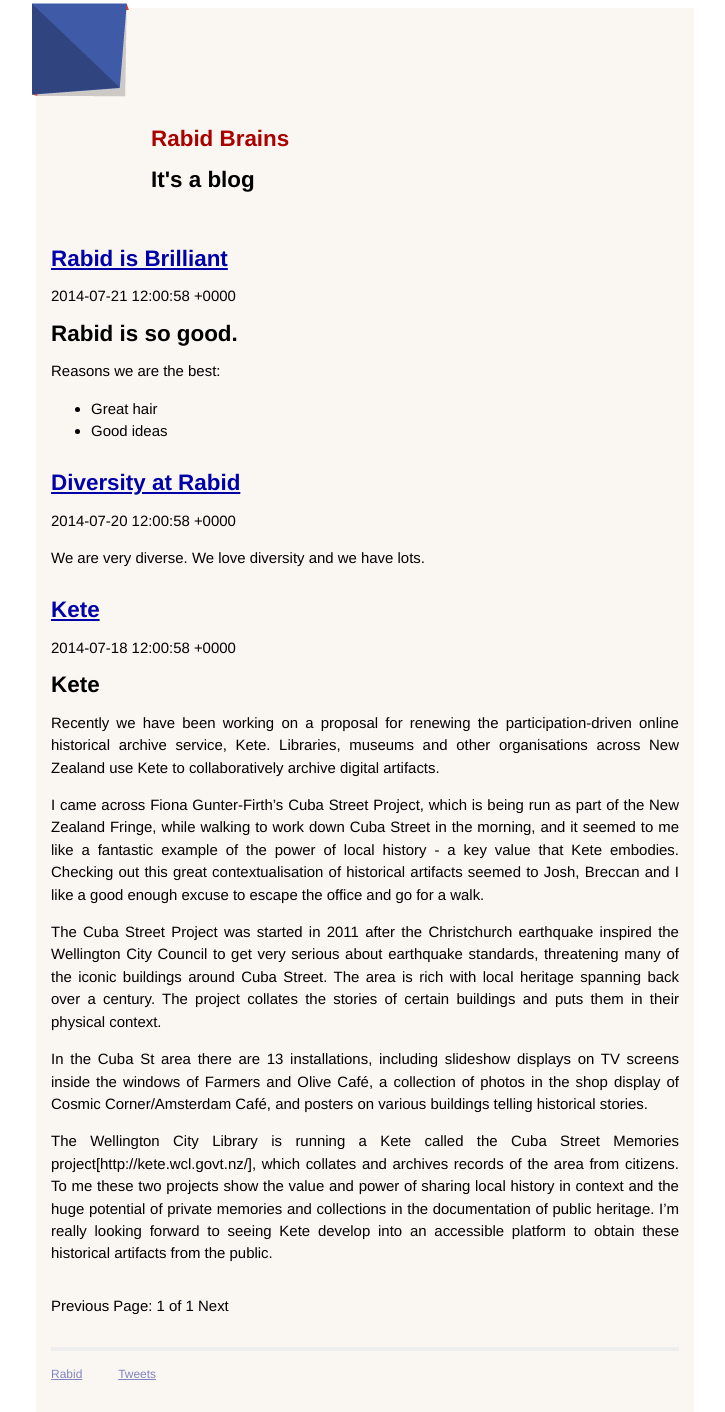
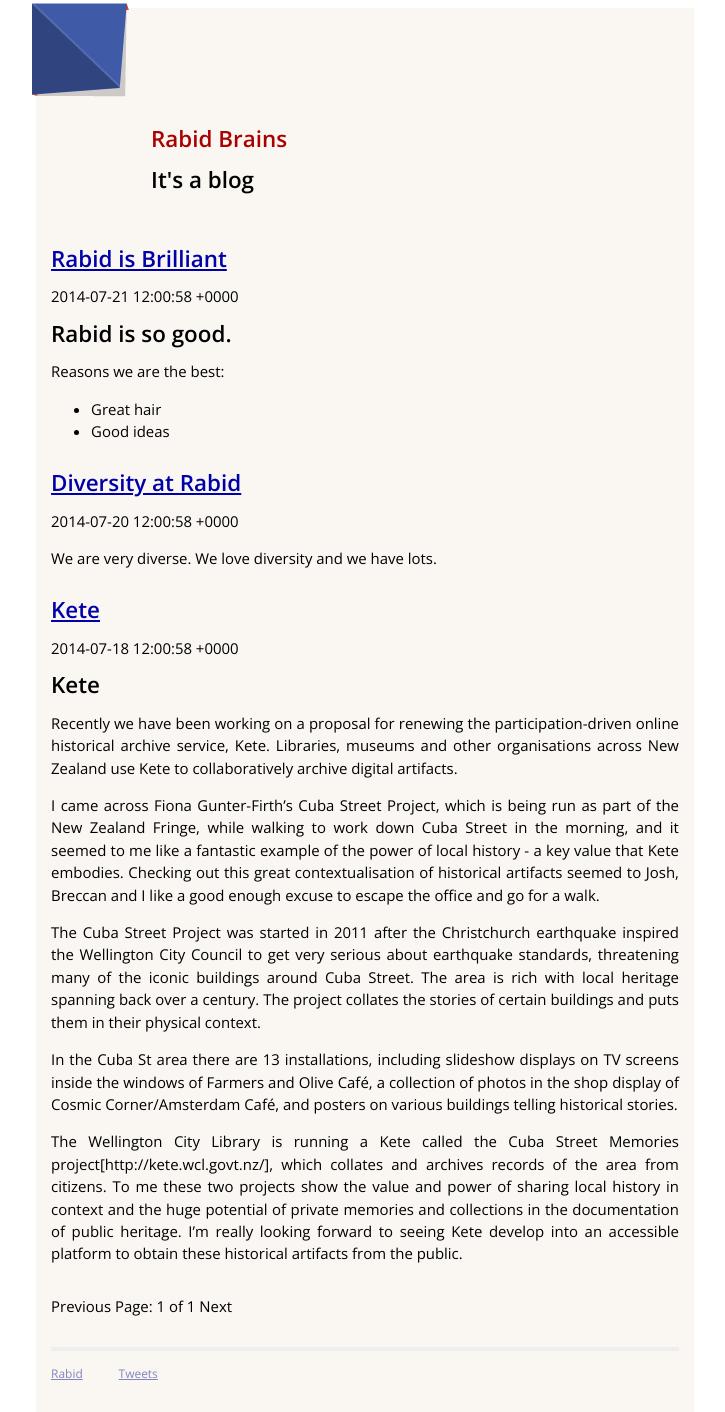
Before and after one commit to soundasleep/rabid.github.io, a Jekyll site: the page built from index.html, in a window 1280 px wide. Shown: the whole page, without its empty margins (275-1000 px from the left). Built offline with Jekyll 4.4.1, drawn with Linux system fonts in a browser that asks for light colours; Markdown is read by kramdown in place of the engine named in the settings; the list of posts is cut into pages by our own code.

Commit message:
corner thing

```diff
--- a/_layouts/default.html
+++ b/_layouts/default.html
@@ -5,6 +5,7 @@
         <meta http-equiv="X-UA-Compatible" content="IE=edge,chrome=1">
         <title>{{ page.title }}</title>
         <meta name="viewport" content="width=device-width">
+        <link href='http://fonts.googleapis.com/css?family=Open+Sans:400italic,400,300,600' rel='stylesheet' type='text/css'>
 
         <!-- syntax highlighting CSS -->
         <link rel="stylesheet" href="/css/syntax.css">
--- a/css/main.css
+++ b/css/main.css
@@ -8,7 +8,7 @@
 
 body {
   background-color: #FFF;
-  font: 13.34px Helvetica, Arial, sans-serif;
+  font: 13.34px 'Open Sans', sans-serif;
   font-size: small;
   text-align: center;
 }
```
Also changed, not shown: corner.png.
